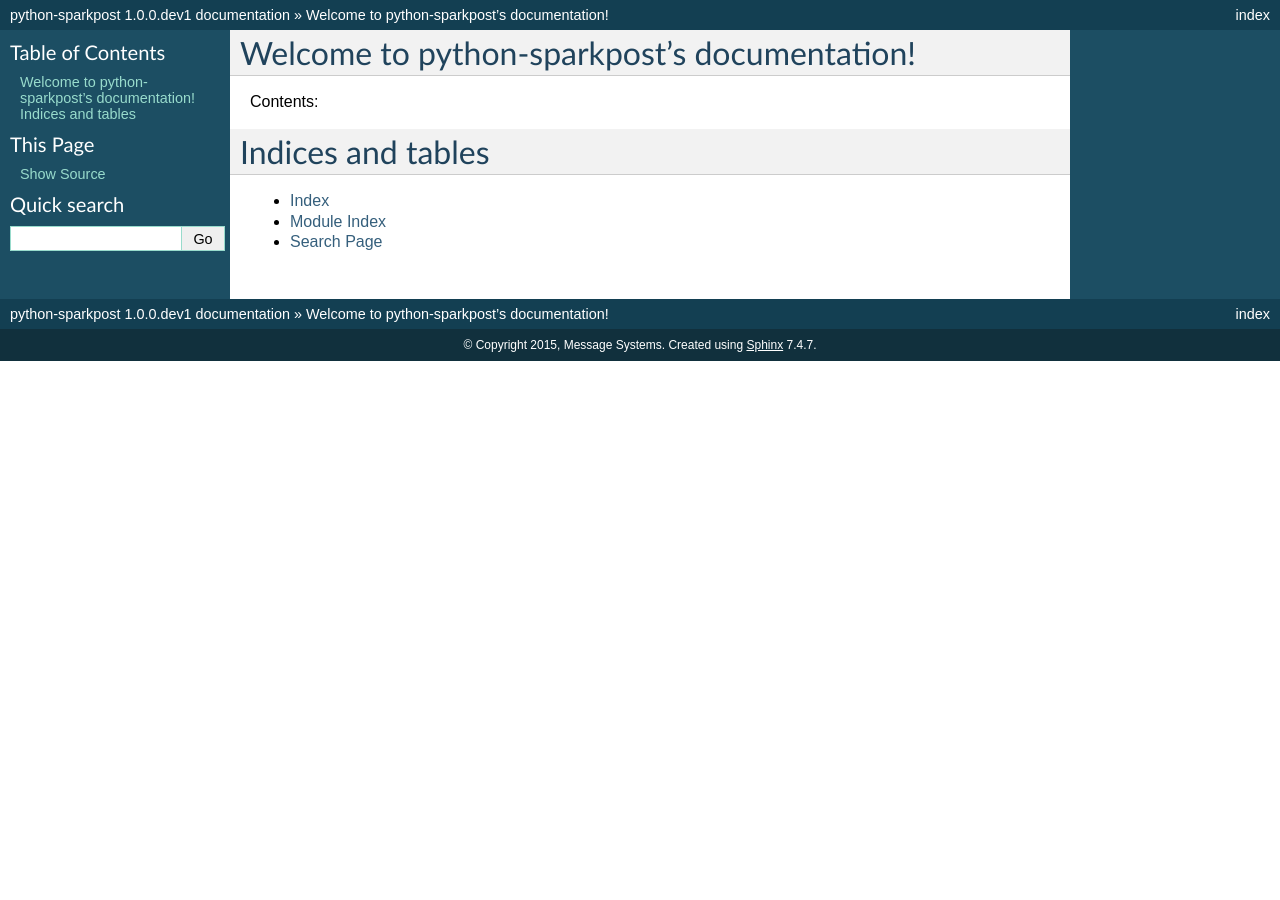
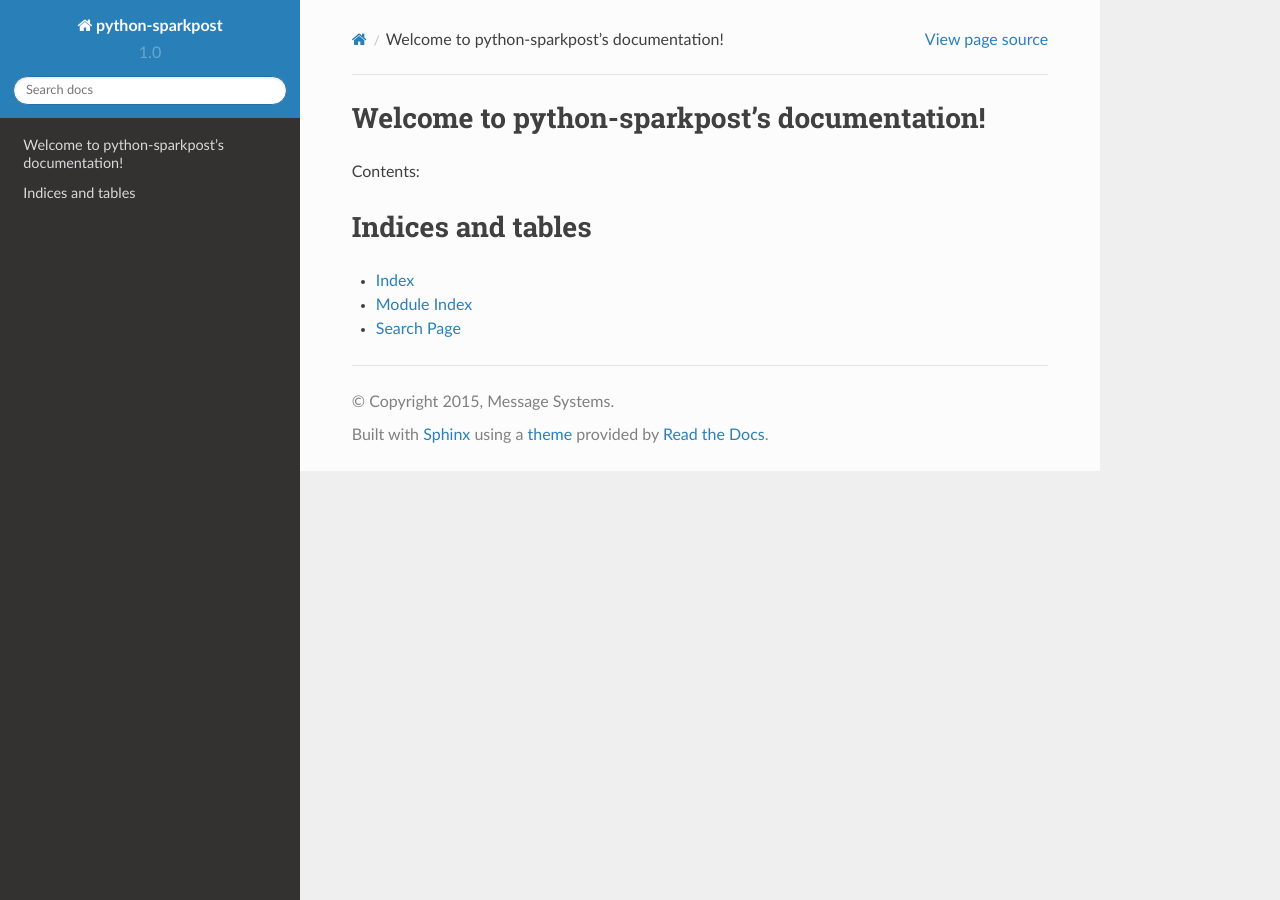
Before and after one commit to SparkPost/python-sparkpost, a Sphinx documentation site: the page built from docs/index.rst, in a window 1280 px wide. Built offline with Sphinx 7.4.7 and the Read the Docs theme 2.0.0, drawn with Linux system fonts in a browser that asks for light colours.

Commit message:
use sphinx readthedocs theme

```diff
--- a/docs/conf.py
+++ b/docs/conf.py
@@ -98,9 +98,15 @@
 
 # -- Options for HTML output ----------------------------------------------
 
+on_rtd = os.environ.get('READTHEDOCS', None) == 'True'
+
+if not on_rtd:
+    import sphinx_rtd_theme
+    html_theme = 'sphinx_rtd_theme'
+    html_theme_path = [sphinx_rtd_theme.get_html_theme_path()]
+
 # The theme to use for HTML and HTML Help pages.  See the documentation for
 # a list of builtin themes.
-html_theme = 'default'
 
 # Theme options are theme-specific and customize the look and feel of a theme
 # further.  For a list of options available for each theme, see the
--- a/docs/requirements.txt
+++ b/docs/requirements.txt
@@ -1 +1,2 @@
 sphinx
+sphinx-rtd-theme
```
